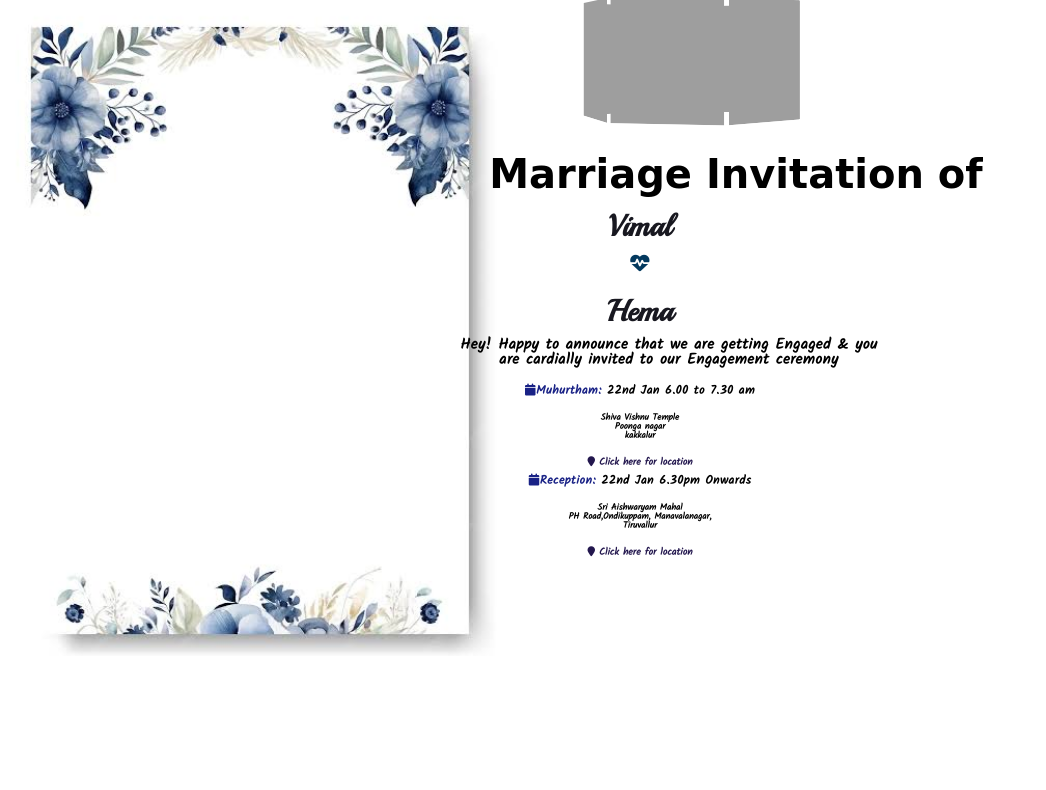
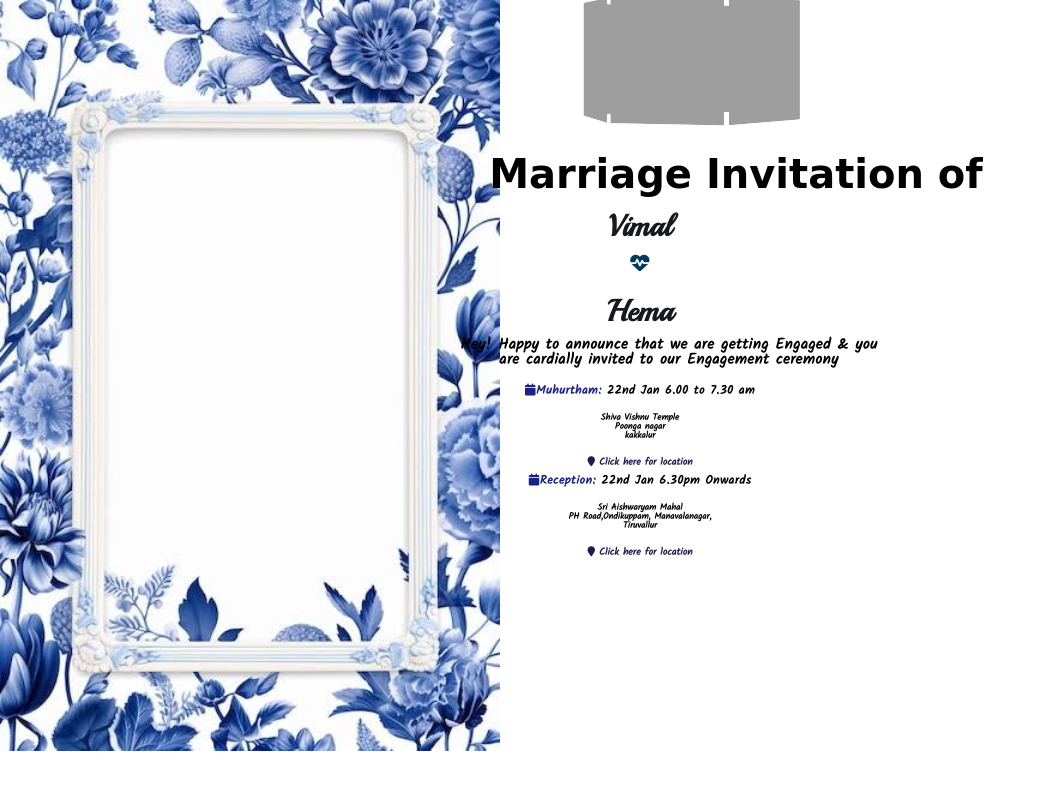
Before and after one commit to priyanka65g/Marriage-Invitation, a plain HTML site: page index.html in a window 1280 px wide. Shown: the whole page, without its empty margins (0-1046 px from the left). Drawn offline with nearby package versions, Linux system fonts and the light colour scheme; grey boxes are pictures that could not be loaded; a web font is replaced by a local one.

Commit message:
Update style.css

```diff
--- a/style.css
+++ b/style.css
@@ -2,7 +2,7 @@
   @import url('https://fonts.googleapis.com/css2?family=Aguafina+Script&family=Bilbo+Swash+Caps&family=Mea+Culpa&family=Meie+Script&family=Monsieur+La+Doulaise&family=Petit+Formal+Script&family=Playball&family=Sacramento&family=WindSong:wght@500&display=swap');
 
 body{
-    background-image: url(5.jpg);
+    background-image: url(1.jpg);
     background-repeat: no-repeat;
     background-size:500px;
     /* background-attachment: fixed; */
```
